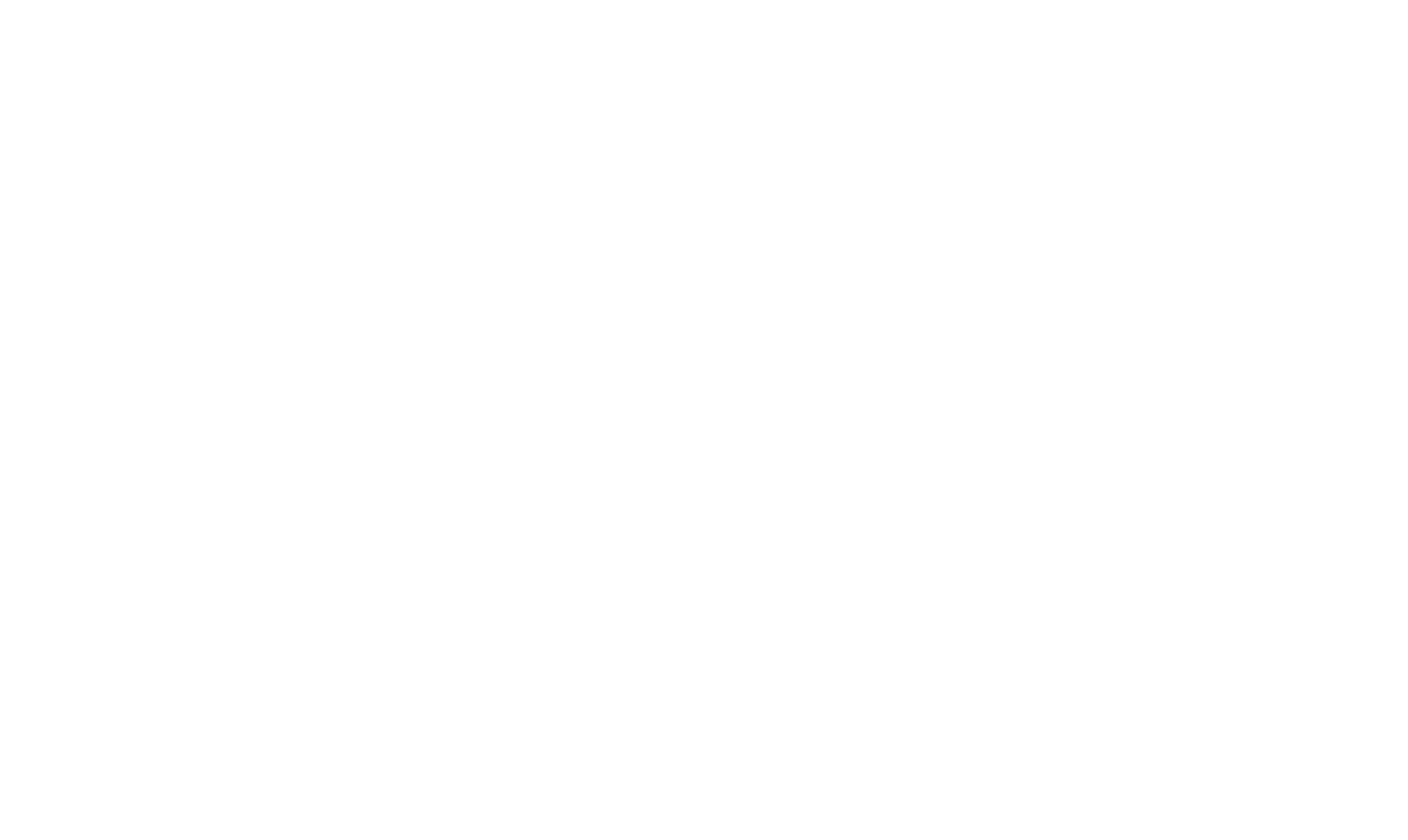
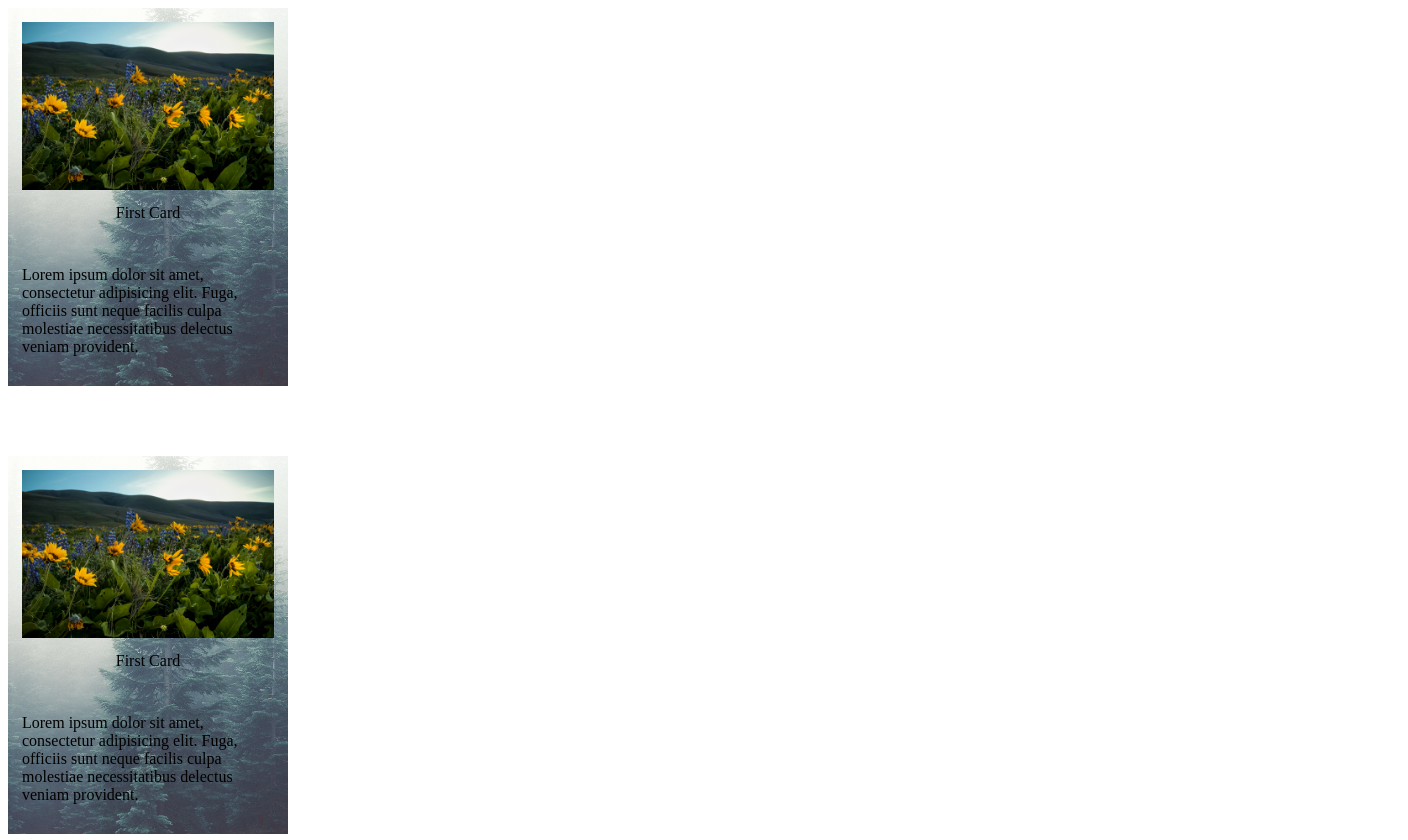
Before and after one commit to GarrettLeePrice/CSS-Colors-of-Oregon, a plain HTML site: page index.html in a window 1280 px wide. Shown: the top 840 px of the page, 1408 px wide, since content can reach past the window. Before the commit the page ends 800 px from the top, so only its background shows below. Drawn offline with Linux system fonts and the light colour scheme.

Commit message:
add card tiles with transparent bacckgrnd images.

```diff
--- a/index.html
+++ b/index.html
@@ -3,9 +3,79 @@
   <head>
     <meta charset="utf-8">
     <link rel="stylesheet" href="css/application.css" media="screen">
-    <title>UCreative.com Mock-Up</title>
+    <link rel="stylesheet" href="css/application.css">
+    <title>Pacific NorthWest Color Combos</title>
   </head>
   <body>
+    <div class="main">
+      <div class="card">
+        <div class="transBack">
+          <div class="card-image">
+            <img src="img/CLMBIARiverG.jpg" alt="Columbia River Gorge">
+          </div>
+          <div class="card-header">
+            First Card
+          </div>
+          <div class="card-copy">
+            <p>Lorem ipsum dolor sit amet, consectetur adipisicing elit. Fuga, officiis sunt neque facilis culpa molestiae necessitatibus delectus veniam provident.</p>
+          </div>
+        </div>
+      </div>
+      <div class="card">
+        <div class="transBack">
+          <div class="card-image">
+            <img src="img/CLMBIARiverG.jpg" alt="Columbia River Gorge">
+          </div>
+          <div class="card-header">
+            First Card
+          </div>
+          <div class="card-copy">
+            <p>Lorem ipsum dolor sit amet, consectetur adipisicing elit. Fuga, officiis sunt neque facilis culpa molestiae necessitatibus delectus veniam provident.</p>
+          </div>
+        </div>
+      </div>
+      <div class="card">
+        <div class="transBack">
+          <div class="card-image">
+            <img src="img/CLMBIARiverG.jpg" alt="Columbia River Gorge">
+          </div>
+          <div class="card-header">
+            First Card
+          </div>
+          <div class="card-copy">
+            <p>Lorem ipsum dolor sit amet, consectetur adipisicing elit. Fuga, officiis sunt neque facilis culpa molestiae necessitatibus delectus veniam provident.</p>
+          </div>
+        </div>
+      </div>
+      <div class="card">
+        <div class="transBack">
+          <div class="card-image">
+            <img src="img/CLMBIARiverG.jpg" alt="Columbia River Gorge">
+          </div>
+          <div class="card-header">
+            First Card
+          </div>
+          <div class="card-copy">
+            <p>Lorem ipsum dolor sit amet, consectetur adipisicing elit. Fuga, officiis sunt neque facilis culpa molestiae necessitatibus delectus veniam provident.</p>
+          </div>
+        </div>
+      </div>
+      <div class="card">
+        <div class="transBack">
+          <div class="card-image">
+            <img src="img/CLMBIARiverG.jpg" alt="Columbia River Gorge">
+          </div>
+          <div class="card-header">
+            First Card
+          </div>
+          <div class="card-copy">
+            <p>Lorem ipsum dolor sit amet, consectetur adipisicing elit. Fuga, officiis sunt neque facilis culpa molestiae necessitatibus delectus veniam provident.</p>
+          </div>
+        </div>
+      </div>
+
+
+  </div>
 
   </body>
 </html>
--- a/scss/application.scss
+++ b/scss/application.scss
@@ -3,3 +3,56 @@
 @import "base/index";
 @import "layout/index";
 @import "components/index";
+
+
+
+
+.main {
+  width: 1400px;
+  // background-color: pink;
+}
+
+
+.card {
+  width: 20%;
+  // background-color: silver;
+  margin-bottom: 5%;
+}
+.card-header {
+  padding: 5%;
+  text-align: center;
+}
+
+.card-copy {
+  padding: 5%;
+}
+
+
+.card-image img {
+  width: 90%;
+  display: block;
+  margin: 0 auto;
+  padding-top: 5%;
+}
+
+.transBack {
+  width: 100%;
+  height: 100%;
+  display: block;
+  position: relative;
+}
+
+.transBack::after {
+  content: "";
+  background: url("../img/treesBack.jpg");
+  opacity: .8;
+  top: 0;
+  left: 0;
+  bottom: 0;
+  right: 0;
+  position: absolute;
+  z-index: -1;
+  background-size: cover;
+  // background-repeat: no-repeat;
+  background-position: center;
+}
```
Also changed, not shown: css/application.css, img/CLMBIARiverG.jpg (added), img/MalheurNF.jpg (added), img/MtHoodNF.jpg (added), img/MtHoodNF2.jpg (added), img/OlympicNF.jpg (added), img/QuinaltRF.jpg (added), img/WillametteNF.jpg (added), img/paintedHills.jpg (added), img/treesBack.jpg (added), 5 other files.
